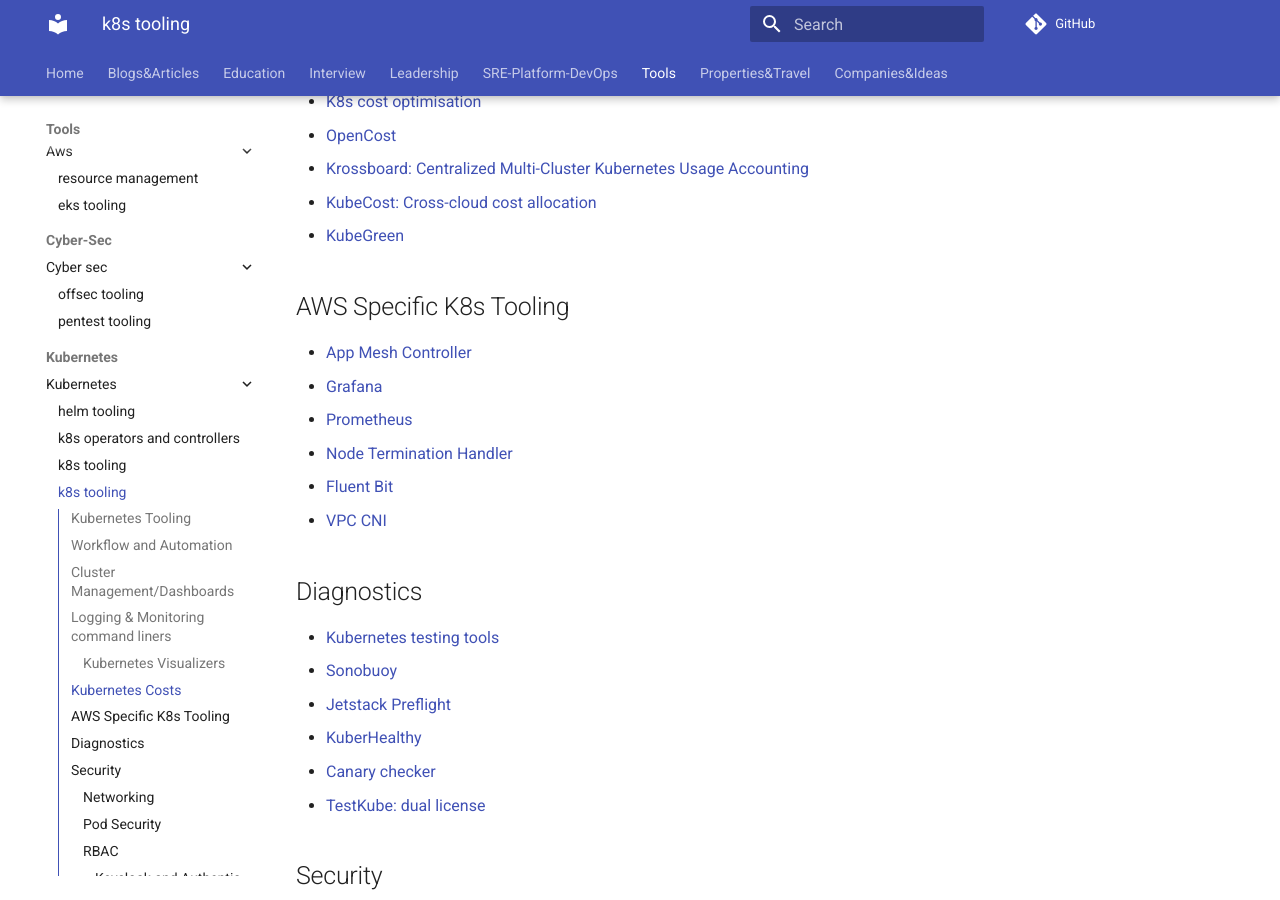
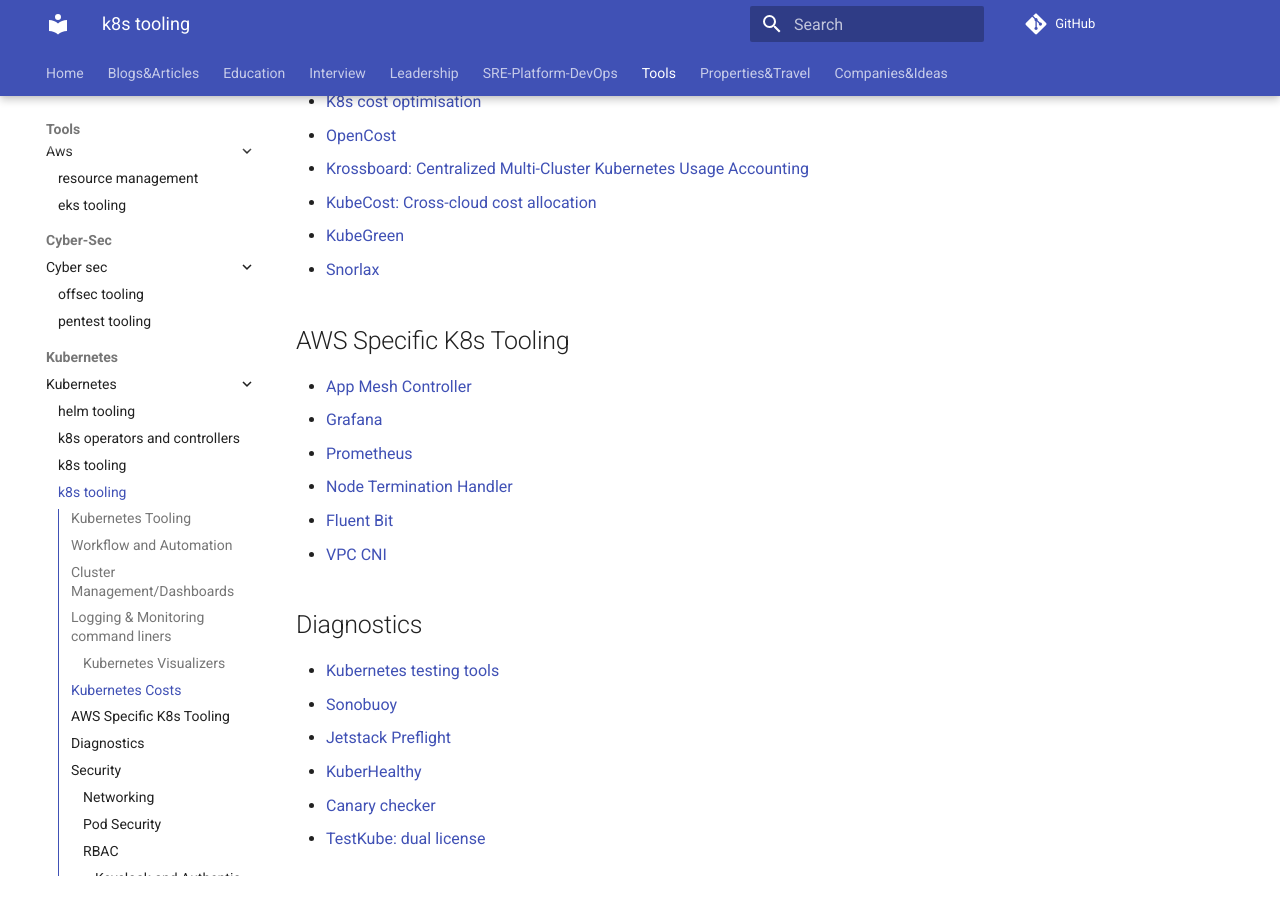
Before and after one commit to ivankatliarchuk/knowledge-base, an MkDocs documentation site: the page built from docs/tools/kubernetes/k8s.md, in a window 1280 px wide and 900 px high, scrolled down 1539 px. Built offline with MkDocs 1.6.1 and Material for MkDocs 9.7.7, drawn with Linux system fonts in a browser that asks for light colours; comment, search, counter and statistics services are not loaded.

Commit message:
added snorlax kube-green alternative
Signed-off-by: ivan katliarchuk <ivan.katliarchuk@gmail.com>

```diff
--- a/docs/tools/kubernetes/k8s.md
+++ b/docs/tools/kubernetes/k8s.md
@@ -57,6 +57,7 @@
 - [Krossboard: Centralized Multi-Cluster Kubernetes Usage Accounting](https://github.com/rchakode/kube-opex-analytics)
 - [KubeCost: Cross-cloud cost allocation](https://github.com/kubecost/cost-model)
 - [KubeGreen](https://kube-green.dev/docs/getting-started/)
+- [Snorlax](https://github.com/moonbeam-nyc/snorlax)
 
 ## AWS Specific K8s Tooling
 
```
